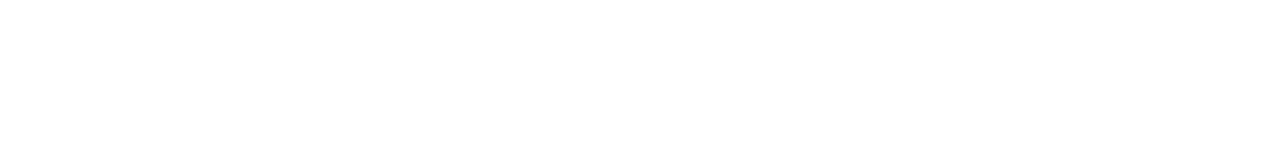
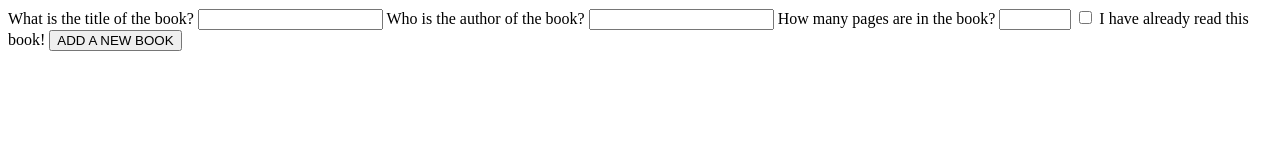
Before and after one commit to JHoldsworth23/library, a plain HTML site: page index.html in a window 1280 px wide. Drawn offline with Linux system fonts and the light colour scheme.

Commit message:
Create a form and input for user to add details about the book

```diff
--- a/index.html
+++ b/index.html
@@ -7,6 +7,16 @@
     </head>
 
     <body>
-
+        <form action="" method="post">
+            <label for="title">What is the title of the book?</label>
+            <input type="text" name="title" id="title" required>
+            <label for="author">Who is the author of the book?</label>
+            <input type="text" name="author" id="author" required>
+            <label for="pages">How many pages are in the book?</label>
+            <input type="number" name="pages" id="pages" min="1" max="2000" required>
+            <input type="checkbox" name="read" id="read">
+            <label for="read">I have already read this book!</label>
+            <button type="button">ADD A NEW BOOK</button>
+        </form>
     </body>
 </html>
```
